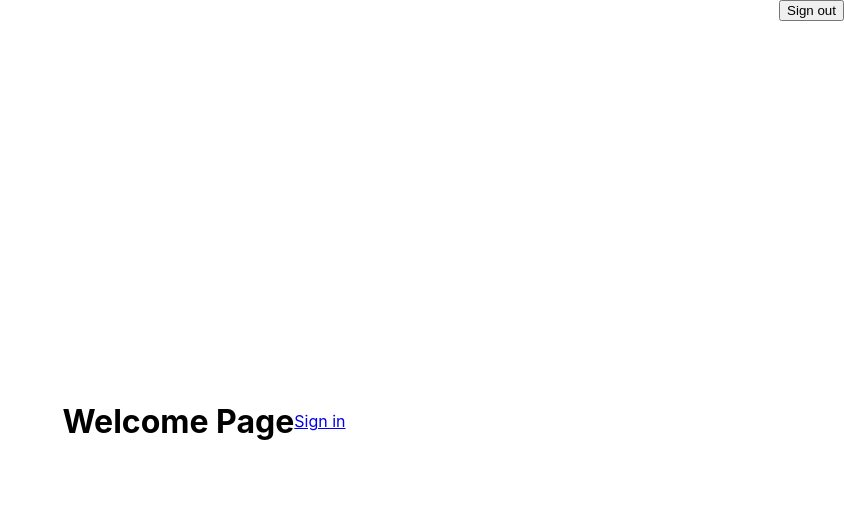
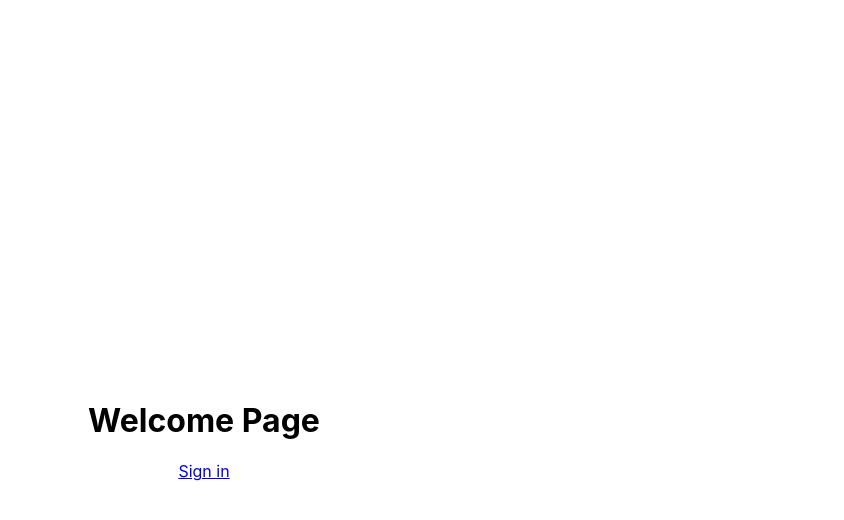
Before and after one commit to dybik08/Crypto-exchange, a React (Create React App) app: page / in a window 1280 px wide. Shown: the top 520 px of the page, without its empty margins (436-1280 px from the left). Built offline with nearby package versions, Linux system fonts and the light colour scheme.

Commit message:
overall app improvements - pair detail panel

```diff
--- a/src/App.css
+++ b/src/App.css
@@ -10,14 +10,24 @@
     flex: 1;
 }
 
-.overbook h3 + div {
+.data-row {
     display: flex;
     justify-content: space-between;
 }
 
-.data-row {
+.sign-out-button-container {
     display: flex;
-    justify-content: space-between;
+    justify-content: flex-end;
+    margin-top: 30px;
+    margin-right: 30px;
+}
+
+.login-form-container {
+    text-align: center;
+    height: 100vh;
+    justify-content: center;
+    align-items: center;
+    display: flex;
 }
 
 .pair-data {
@@ -25,6 +35,18 @@
     display: flex;
     justify-content: center;
     align-items: center;
+}
+
+.show-button-row-container {
+    display: flex;
+    height: 100vh;
+    justify-content: center;
+    align-items: center;
+}
+
+.hide-button-row-container {
+    margin-top: 20px;
+    margin-bottom: 30px;
 }
 
 .button-row {
@@ -38,6 +60,15 @@
     justify-content: space-between;
 }
 
+.welcome-page-container {
+    text-align: center;
+    height: 100vh;
+    justify-content: center;
+    align-items: center;
+    display: flex;
+    flex-direction: column;
+}
+
 .overbook-container {
     box-sizing: border-box;
     margin: 0px;
@@ -48,5 +79,5 @@
 }
 
 .ant-input-suffix {
-    display: none
+    display: none;
 }
--- a/src/App.tsx
+++ b/src/App.tsx
@@ -1,59 +1,42 @@
-import React, { useState } from 'react';
+import React, { useMemo, useState } from 'react';
 import './App.css';
 
 import { BrowserRouter as Router, Switch, Route, Link } from 'react-router-dom';
 import LoginContainer from './Containers/Auth/LoginContainer';
-import WelcomePage from "./Components/WelcomePage/WelcomePage";
-import PairPanelRoute from './Components/PairPanel/PairPanel'
-import Logout from "./Components/Auth/Logout";
+import WelcomePage from './Components/WelcomePage/WelcomePage';
+import PairPanelRoute from './Components/PairPanel/PairPanel';
+import Logout from './Components/Auth/Logout';
+import { connect } from 'react-redux';
 
-function App(props: any) {
-    // [state, setState] is used when you wish to spy on useState hook during unit testing
-    console.log('app props: ',props)
-    const [state, setState] = useState({
-        displayPairData: false,
-    });
+interface AppProps {
+    auth: {
+        user: {}
+    };
+}
 
-    const onPairDetailsPress = (visible: boolean) => {
-        setState(prevState => ({
-            ...prevState,
-            displayPairData: visible,
-        }));
-    };
-
-    // return state.displayPairData ? (
-    //     <div className='App'>
-    //         <div className='button-row'>
-    //             <button onClick={() => onPairDetailsPress(false)}>Hide BNB/USDT details</button>
-    //         </div>
-    //     </div>
-    // ) : (
-    //     <div className='App'>
-    //         <div className='button-row'>
-    //             <button onClick={() => onPairDetailsPress(true)}>Show BNB/USDT details</button>
-    //         </div>
-    //     </div>
-    // );
-
-    {/*<LoginContainer/>*/}
-
+const App: React.FC<AppProps> = ({ auth }) => {
     return (
         <>
-            <div style={{display: 'flex', justifyContent: "flex-end"}}>
-                <Logout/>
+            <div className='sign-out-button-container'>
+                {auth.user ? <Logout /> : null}
             </div>
             <Switch>
-                <Route exact path="/">
+                <Route exact path='/'>
                     <WelcomePage />
                 </Route>
-                <Route path="/login">
+                <Route path='/login'>
                     <LoginContainer />
                 </Route>
-                <PairPanelRoute path="/pair-panel" />
+                <PairPanelRoute path='/pair-panel' />
             </Switch>
         </>
+    );
+};
 
-    )
-}
+const mapStateToProps = (state: any) => {
+    return {
+        auth: state.auth,
+    };
+};
 
-export default App;
+export default connect(mapStateToProps, null)(App);
--- a/src/Components/Auth/Login.tsx
+++ b/src/Components/Auth/Login.tsx
@@ -1,5 +1,6 @@
 import { Form, Input, Button, Checkbox } from 'antd';
 import React from 'react';
+import { useHistory } from 'react-router-dom';
 
 const layout = {
     labelCol: { span: 8 },
@@ -10,18 +11,21 @@ const tailLayout = {
 };
 
 const Login = (props: any) => {
-    console.log('Login props: ', props);
+    let history = useHistory();
+
     const onFinish = (values: any) => {
-        console.log('Success:', values);
-        props.log_in(values)
+        props.log_in(values);
+        history.push('/pair-panel');
     };
 
     const onFinishFailed = (errorInfo: any) => {
-        console.log('Failed:', errorInfo);
+        console.warn('Failed:', errorInfo);
     };
 
     return (
-        <div style={{ textAlign: 'center', height: '100vh', justifyContent: "center", alignItems: "center", display: "flex" }}>
+        <div
+            className='login-form-container'
+        >
             <Form
                 {...layout}
                 name='basic'
--- a/src/Components/PairPanel/PairData.tsx
+++ b/src/Components/PairPanel/PairData.tsx
@@ -45,7 +45,7 @@ const PairData: React.FC<PairDataProps> = () => {
 
     return (
         <div style={{flex: 1}}>
-            <div>
+            <div style={{textAlign: "center", marginBottom: '10px'}}>
                 <div>BNB/USDT</div>
                 <div>{data.lastPrice} USDT</div>
             </div>
--- a/src/Components/PairPanel/PairOverbook.tsx
+++ b/src/Components/PairPanel/PairOverbook.tsx
@@ -42,7 +42,7 @@ const PairOverbook = () => {
                 </div>
                 <div>
                     <h3>BIDS</h3>
-                    <div>
+                    <div style={{display: "flex", justifyContent: "space-between"}}>
                         <div>Price(USDT)</div>
                         <div>Amount(BNB)</div>
                     </div>
--- a/src/Components/PairPanel/PairPanel.tsx
+++ b/src/Components/PairPanel/PairPanel.tsx
@@ -1,25 +1,34 @@
-import React from 'react';
+import React, { useState } from 'react';
 import PairOverbook from './PairOverbook';
 import PairData from './PairData';
 import PairLastTrades from './PairLastTrades';
 import TradingViewWidget from 'react-tradingview-widget';
-import {
-    Route,
-    Redirect,
-} from "react-router-dom";
-
+import { Route, Redirect } from 'react-router-dom';
 
 const PairPanel = () => {
+    const [state, setState] = useState({
+        displayPairData: false,
+    });
+
+    const onPairDetailsPress = (visible: boolean) => {
+        setState(prevState => ({
+            ...prevState,
+            displayPairData: visible,
+        }));
+    };
+
     return (
         <div>
-            <div style={{display: "flex"}}>
+            {state.displayPairData ? (
+                <div style={{ display: 'flex', flexDirection: 'column' }}>
+                    <div style={{ display: 'flex' }}>
                         <div className='overbook'>
                             <PairOverbook />
                         </div>
                         <div style={{ flex: 2, padding: '10px' }}>
                             <TradingViewWidget symbol='BNBUSDT' locale='pl' autosize />
                         </div>
-                <div style={{ flex: 2, padding: '10px 20px' }}>
+                        <div style={{ flex: 1, padding: '10px 20px' }}>
                             <div className='pair-data'>
                                 <PairData />
                             </div>
@@ -28,6 +37,21 @@ const PairPanel = () => {
                             </div>
                         </div>
                     </div>
+                    <div className='hide-button-row-container'>
+                        <div className='button-row'>
+                            <button onClick={() => onPairDetailsPress(false)}>Hide BNB/USDT details</button>
+                        </div>
+                    </div>
+                </div>
+            ) : (
+                <div
+                    className='show-button-row-container'
+                >
+                    <div className='button-row'>
+                        <button onClick={() => onPairDetailsPress(true)}>Show BNB/USDT details</button>
+                    </div>
+                </div>
+            )}
         </div>
     );
 };
@@ -43,8 +67,8 @@ const PairPanelRoute = ({ children, ...rest }) => {
                 ) : (
                     <Redirect
                         to={{
-                            pathname: "/login",
-                            state: { from: location }
+                            pathname: '/login',
+                            state: { from: location },
                         }}
                     />
                 )
@@ -54,7 +78,9 @@ const PairPanelRoute = ({ children, ...rest }) => {
 };
 
 export default (props: any) => {
-    return <PairPanelRoute path={props.path} >
-        <PairPanel/>
+    return (
+        <PairPanelRoute path={props.path}>
+            <PairPanel />
         </PairPanelRoute>
-}
+    );
+};
--- a/src/Components/WelcomePage/WelcomePage.tsx
+++ b/src/Components/WelcomePage/WelcomePage.tsx
@@ -15,7 +15,7 @@ const WelcomePage = (props: any) => {
     }, []);
 
     return (
-        <div style={{textAlign: 'center', height: '100vh', justifyContent: "center", alignItems: "center", display: "flex" }}>
+        <div className='welcome-page-container'>
             <h1>Welcome Page</h1>
             <Link to='/login' >Sign in</Link>
         </div>
```
Lines whose indentation alone changed are shown as unchanged.
